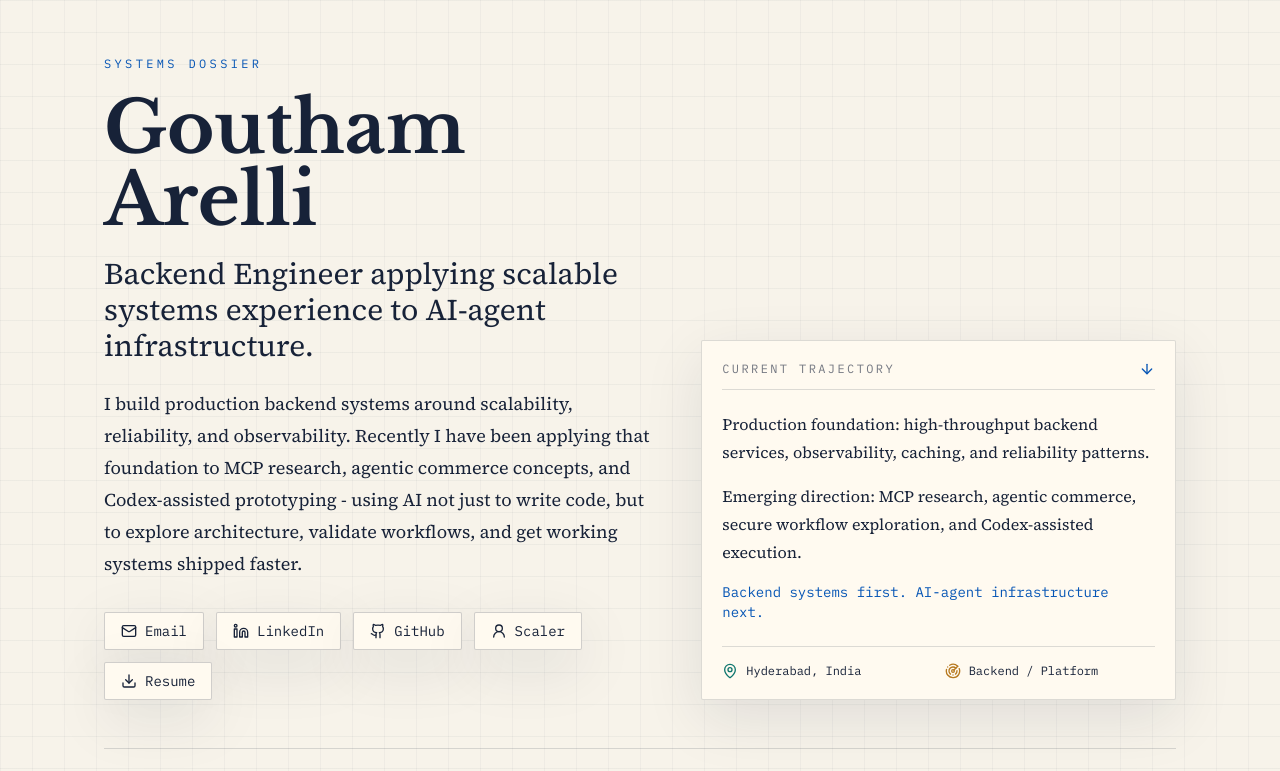
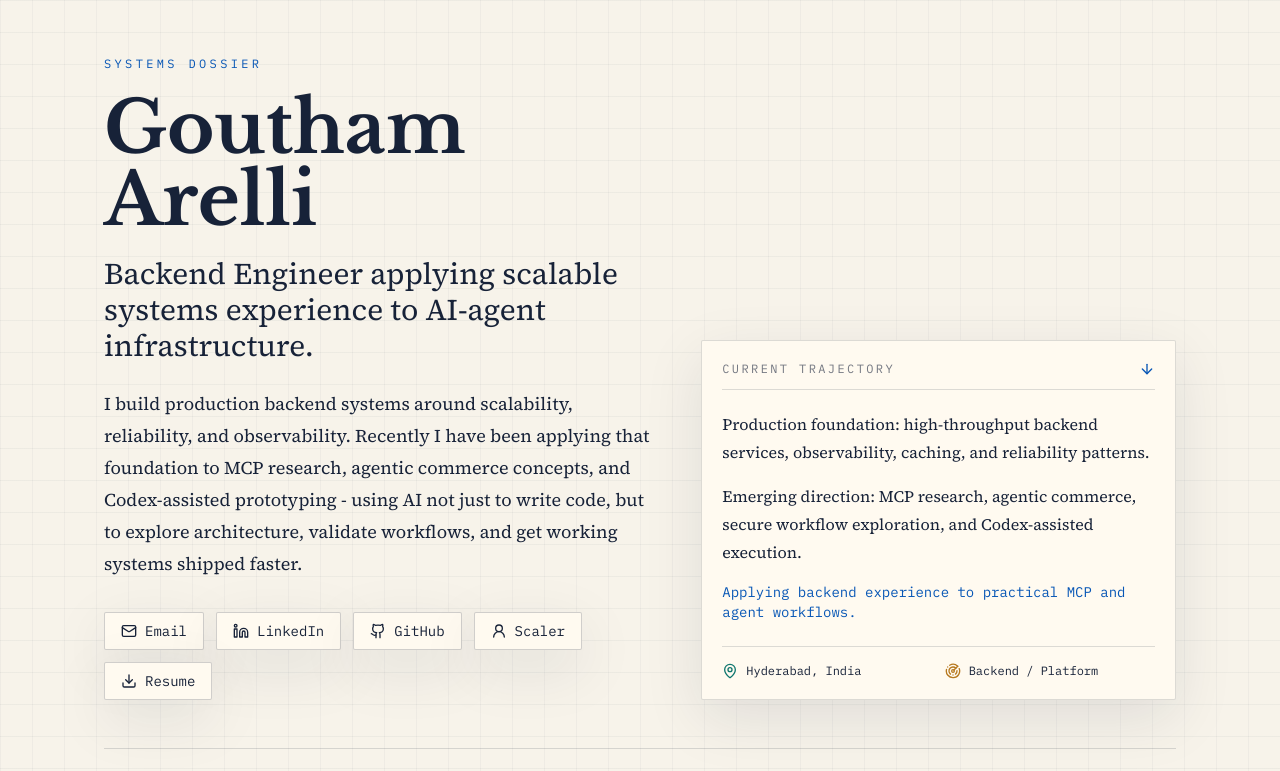
Before and after one commit to ArelliGoutham/goutham-arelli-portfolio, a Next.js app: page / in a window 1280 px wide. Shown: the top 771 px of the page. Built offline with nearby package versions, Linux system fonts and the light colour scheme.

Commit message:
Refine hero trajectory copy

```diff
--- a/components/Hero.tsx
+++ b/components/Hero.tsx
@@ -47,7 +47,7 @@ export function Hero() {
         <div className="mt-5 space-y-4 text-base leading-7 text-ink/82">
           <p>Production foundation: high-throughput backend services, observability, caching, and reliability patterns.</p>
           <p>Emerging direction: MCP research, agentic commerce, secure workflow exploration, and Codex-assisted execution.</p>
-          <p className="font-mono text-sm text-signal">Backend systems first. AI-agent infrastructure next.</p>
+          <p className="font-mono text-sm text-signal">Applying backend experience to practical MCP and agent workflows.</p>
         </div>
         <div className="mt-6 grid gap-3 border-t border-ink/15 pt-4 font-mono text-xs text-ink/68 sm:grid-cols-2">
           <span className="inline-flex items-center gap-2">
```
